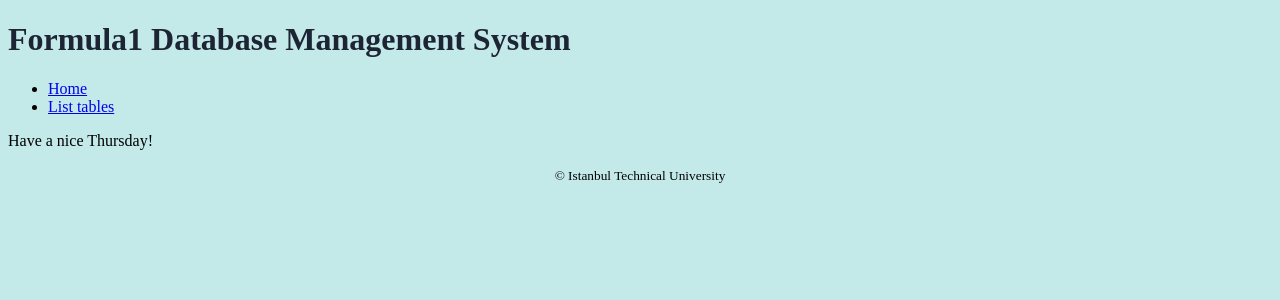
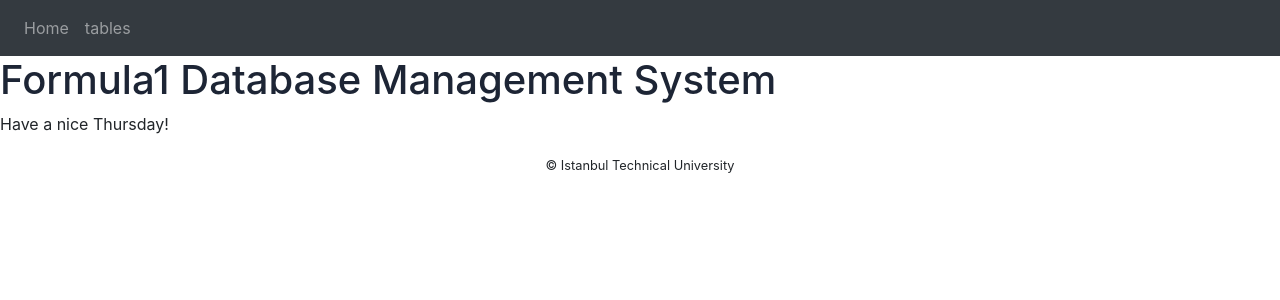
Before and after one commit to qwertymert/Formula1-Database-blg317e-project, a Flask app: page / in a window 1280 px wide. Shown: the top 300 px of the page. Run offline with Flask 3, Linux system fonts and the light colour scheme; some libraries are stand-ins or nearby versions.

Commit message:
added bootstrap class

```diff
--- a/read_tables.py
+++ b/read_tables.py
@@ -14,6 +14,9 @@ def read_table(table_name):
     mycursor.execute("SELECT * FROM " + table_name)
     myresult = mycursor.fetchall()
 
+    mycursor.close()
+    mydb.close()
+
     return myresult, columns
 
 def get_table_names():
@@ -25,4 +28,7 @@ def get_table_names():
     mycursor.execute("SHOW TABLES")
     tables = mycursor.fetchall()
 
+    mycursor.close()
+    mydb.close()
+
     return tables
--- a/templates/layout.html
+++ b/templates/layout.html
@@ -6,23 +6,41 @@
       border: 1px solid black;
     }
   </style>
-
   <head>
     <meta charset="utf-8"/>
     <title>BLG317E - {% block title %}{% endblock %}</title>
     <link rel="stylesheet"
             href="{{ url_for('static', filename='formula1.css') }}"/>
+    <link
+    rel="stylesheet"
+    href="https://stackpath.bootstrapcdn.com/bootstrap/4.4.1/css/bootstrap.min.css"
+    integrity="sha384-Vkoo8x4CGsO3+Hhxv8T/Q5PaXtkKtu6ug5TOeNV6gBiFeWPGFN9MuhOf23Q9Ifjh"
+    crossorigin="anonymous"
+    />
+  <link
+    rel="stylesheet"
+    href="https://stackpath.bootstrapcdn.com/font-awesome/4.7.0/css/font-awesome.min.css"
+    crossorigin="anonymous"
+  />
   </head>
   <body>
+    <nav class="navbar navbar-expand-lg navbar-dark bg-dark">
+      <button
+        class="navbar-toggler"
+        type="button"
+        data-toggle="collapse"
+        data-target="#navbar"
+      >
+        <span class="navbar-toggler-icon"></span>
+      </button>
+      <div class="collapse navbar-collapse" id="navbar">
+        <div class="navbar-nav">
+          <a class="nav-item nav-link" id="home" href="/">Home</a>
+          <a class="nav-item nav-link" id="tables" href="/select_table">tables</a>
+        </div>
+      </div>
+    </nav>
     {% block page_title %}{% endblock %}
-    <header>
-      <nav>
-        <ul>
-          <li><a href="{{ url_for('home_page') }}">Home</a></li>
-          <li><a href="{{ url_for('select_table') }}">List tables</a></li>
-        </ul>
-      </nav>
-    </header>
     {% block content %}{% endblock %}
     <footer>
       <small>&copy; Istanbul Technical University</small>
--- a/views.py
+++ b/views.py
@@ -2,7 +2,7 @@ from datetime import datetime
 
 from read_tables import read_table, get_table_names
 
-from flask import current_app, render_template, request
+from flask import render_template, request
 
 def home_page():
     today = datetime.today()
```
